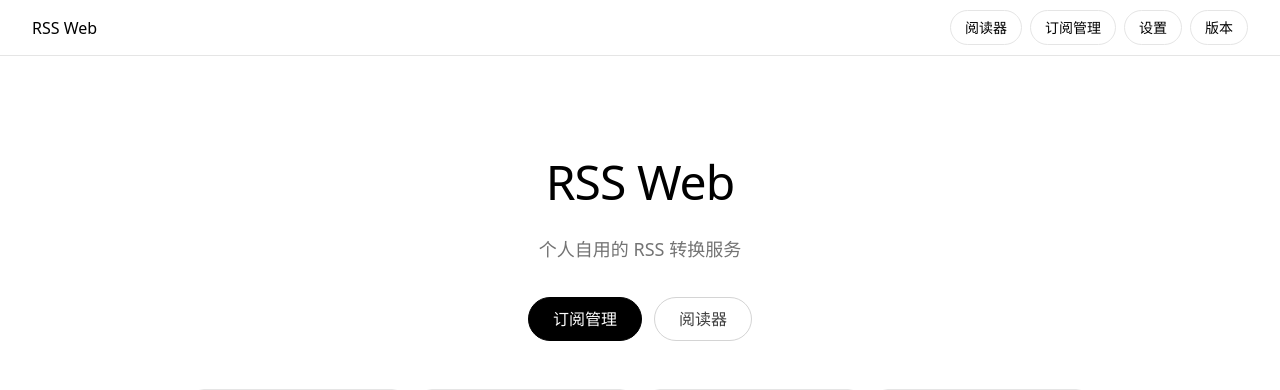
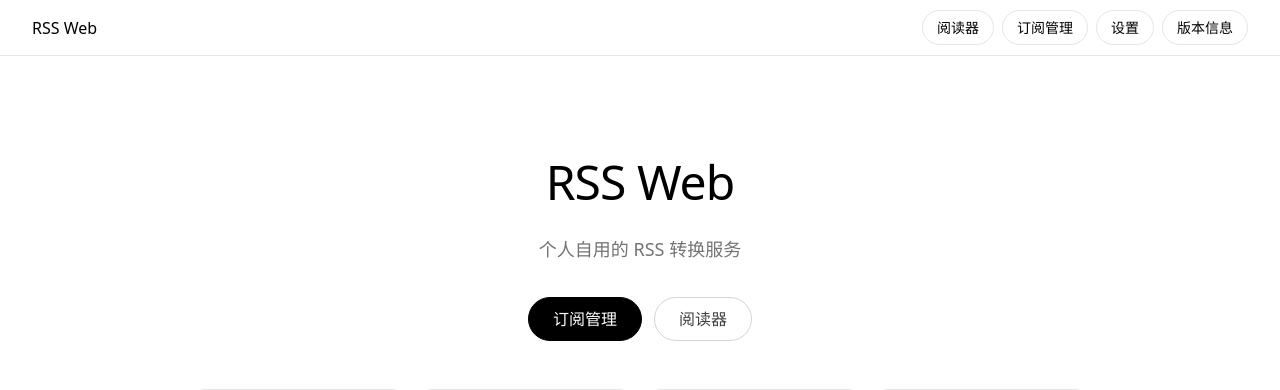
Before and after one commit to jxswcy/rssweb, a FastAPI app: page / in a window 1280 px wide. Shown: the top 390 px of the page. Run offline with FastAPI, Linux system fonts and the light colour scheme.

Commit message:
style: 导航'版本'改为'版本信息'

```diff
--- a/app/templates/base.html
+++ b/app/templates/base.html
@@ -417,7 +417,7 @@
       <a href="/reader">阅读器</a>
       <a href="/feeds">订阅管理</a>
       <a href="/settings">设置</a>
-      <a href="/version">版本</a>
+      <a href="/version">版本信息</a>
     </div>
   </nav>
   <main class="{% block main_class %}{% endblock %}">
```
